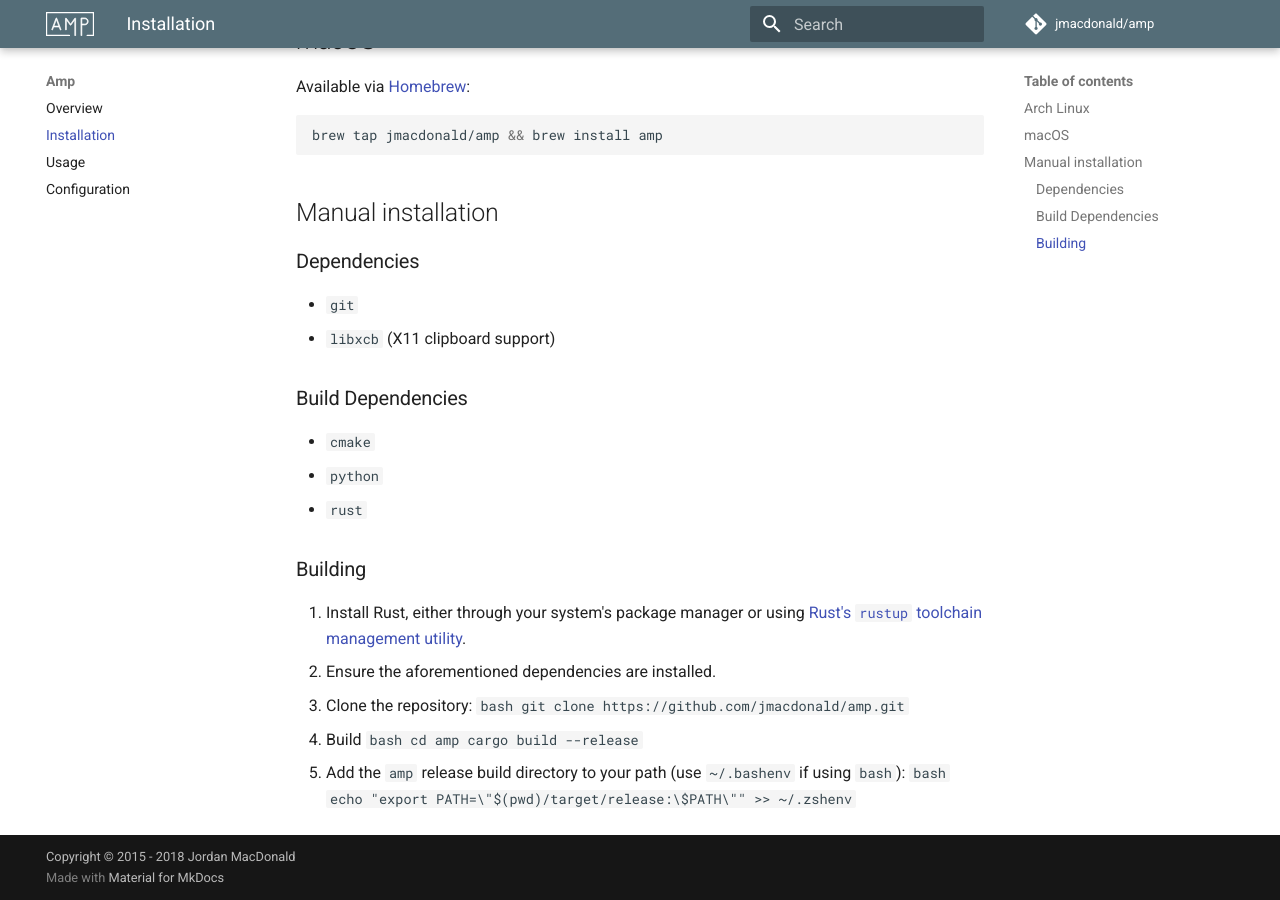
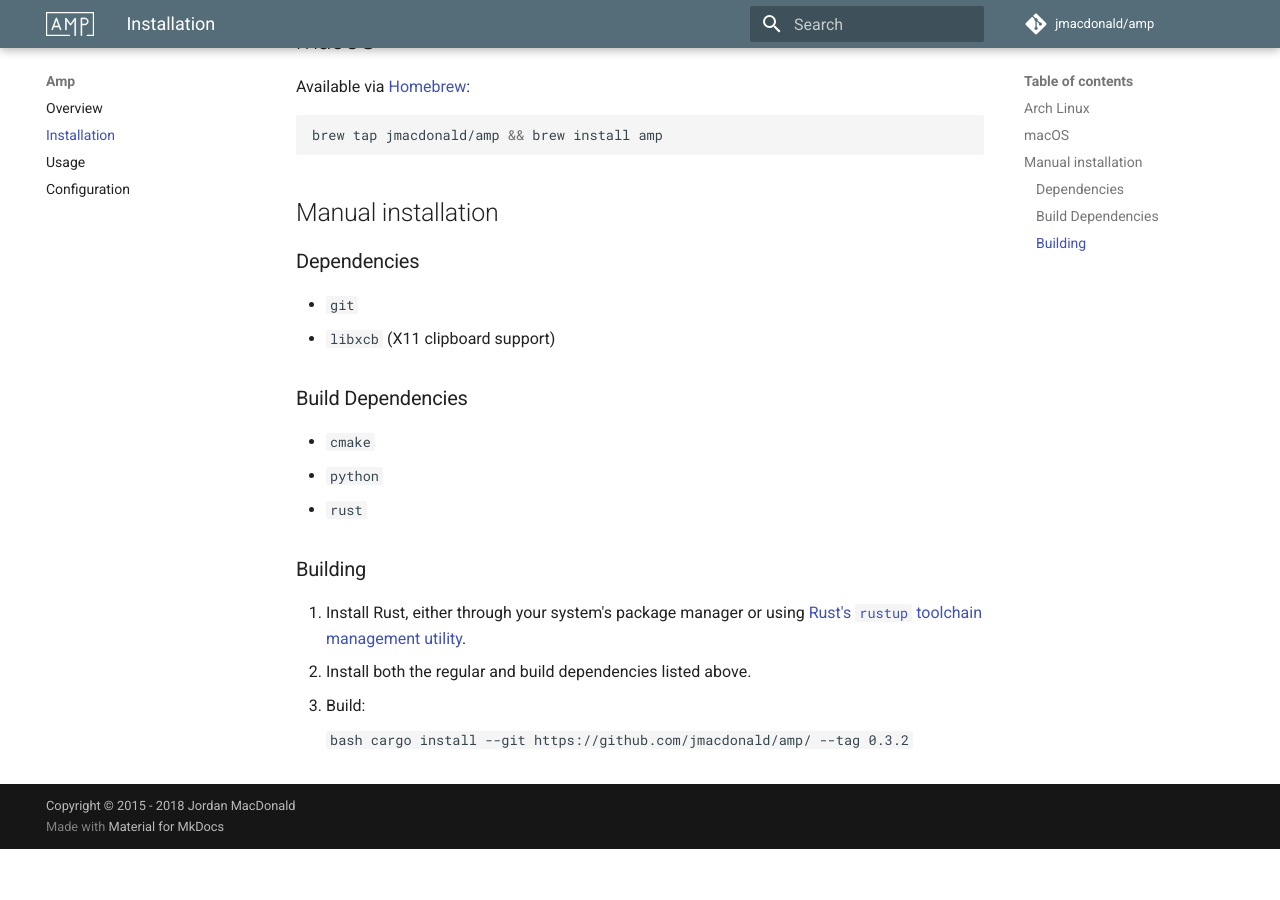
Before and after one commit to jmacdonald/amp, an MkDocs documentation site: the page built from documentation/pages/installation.md, in a window 1280 px wide and 900 px high, scrolled down 526 px. Built offline with MkDocs 1.6.1 and Material for MkDocs 9.7.7, drawn with Linux system fonts in a browser that asks for light colours; comment, search, counter and statistics services are not loaded; old or Windows-style settings are respelled for this version of MkDocs; after the commit the page ends 1375 px from its top, so only the background shows below that.

Commit message:
Update installation instructions to leverage Cargo
Refs #27.

````diff
--- a/documentation/pages/installation.md
+++ b/documentation/pages/installation.md
@@ -42,17 +42,9 @@ brew tap jmacdonald/amp && brew install amp
 ### Building
 
 1. Install Rust, either through your system's package manager or using [Rust's `rustup` toolchain management utility](https://www.rust-lang.org/en-US/install.html).
-2. Ensure the aforementioned dependencies are installed.
-2. Clone the repository:
+2. Install both the regular and build dependencies listed above.
+3. Build:
+
     ```bash
-    git clone https://github.com/jmacdonald/amp.git
+    cargo install --git https://github.com/jmacdonald/amp/ --tag 0.3.2
     ```
-3. Build
-    ```bash
-    cd amp
-    cargo build --release
-    ```
-4. Add the `amp` release build directory to your path (use `~/.bashenv` if using `bash`):
-    ```bash
-    echo "export PATH=\"$(pwd)/target/release:\$PATH\"" >> ~/.zshenv
-    ```
````
